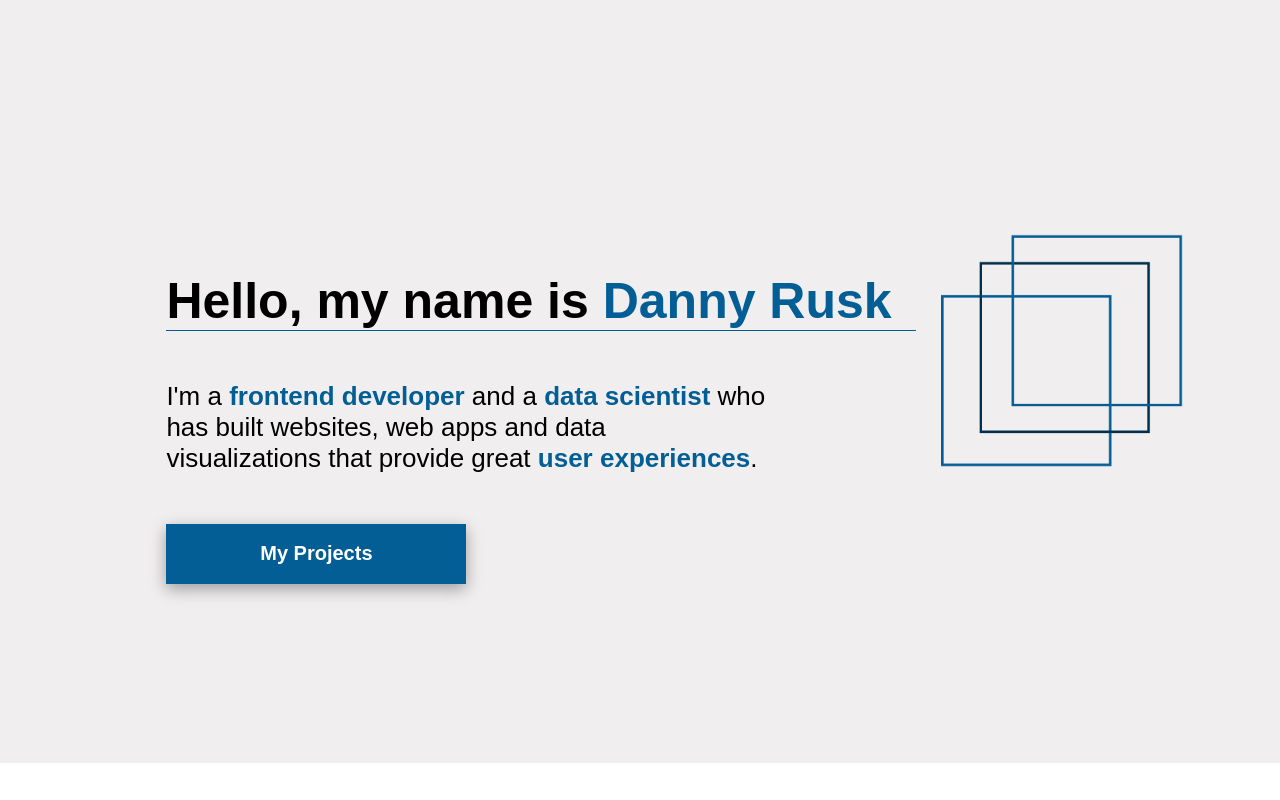
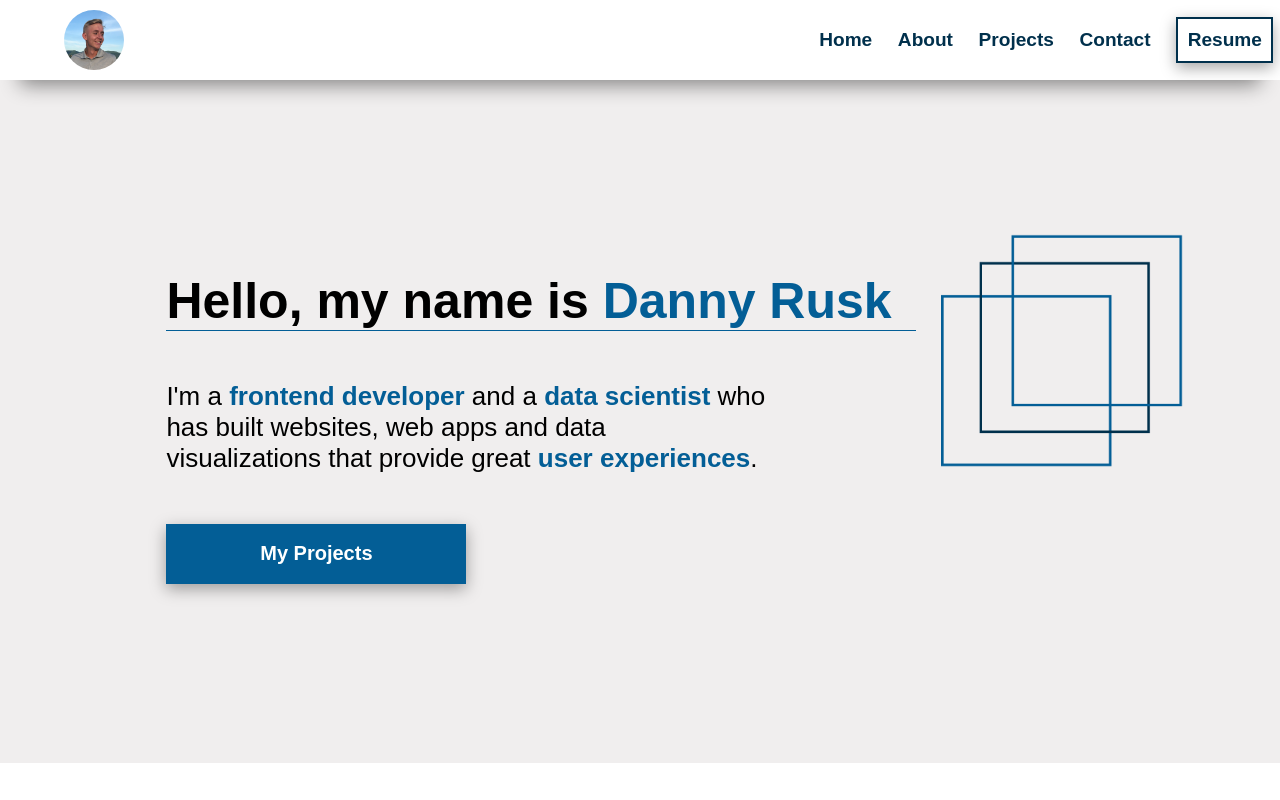
Before and after one commit to DGR40/portfolio-v3, a Gatsby site: page / in a window 1280 px wide. Shown: the top 800 px of the page. Built offline with nearby package versions, Linux system fonts and the light colour scheme; Gatsby itself is replaced by a stand-in of ours.

Commit message:
deployed

```diff
--- /dev/null
+++ b/src/components/navbar.jsx
@@ -0,0 +1,48 @@
+import MeOnBoat from "../images/meonboat2.png";
+import React from "react";
+
+export default function NavBar() {
+  return (
+    <>
+      <div className="navbar" id="navbar">
+        <div className="navbar-left">
+          <img src={MeOnBoat} className="prof-pic-img" />
+        </div>
+        <div className="navbar-right">
+          <h5 className="hotlink" onClick={() => goToDiv("home")}>
+            Home
+          </h5>
+          <h5 className="hotlink" onClick={() => goToDiv("about")}>
+            About
+          </h5>
+          <h5 className="hotlink" onClick={() => goToDiv("project-section")}>
+            Projects
+          </h5>
+          <h5 className="hotlink">Contact</h5>
+          <h5
+            className="hotlink"
+            id="resume-hotlink"
+            onClick={() =>
+              goToURL(
+                "https://dgr40.github.io/portfolio-v3/images/dgrResume2023pdf-1.pdf"
+              )
+            }
+          >
+            Resume
+          </h5>
+        </div>
+      </div>
+    </>
+  );
+
+  function goToDiv(divID) {
+    var elem = document.getElementById(divID);
+    elem.scrollIntoView({
+      behavior: "smooth",
+    });
+  }
+
+  function goToURL(url) {
+    window.open(url, "_blank");
+  }
+}
--- a/src/pages/index.js
+++ b/src/pages/index.js
@@ -8,11 +8,13 @@ import TextAnalysis from "../images/text-analysis-1.png";
 import HomeDesign from "../images/home-design.png";
 import React from "react";
 import "../components/layout.css";
+import NavBar from "../components/navbar";
 
 export default function Root() {
   return (
     <>
       <div>
+        <NavBar />
         <section class="typewriter banner" id="home">
           <div class="container">
             <div class="tagline">
```
Also changed, not shown: 1 other file.
